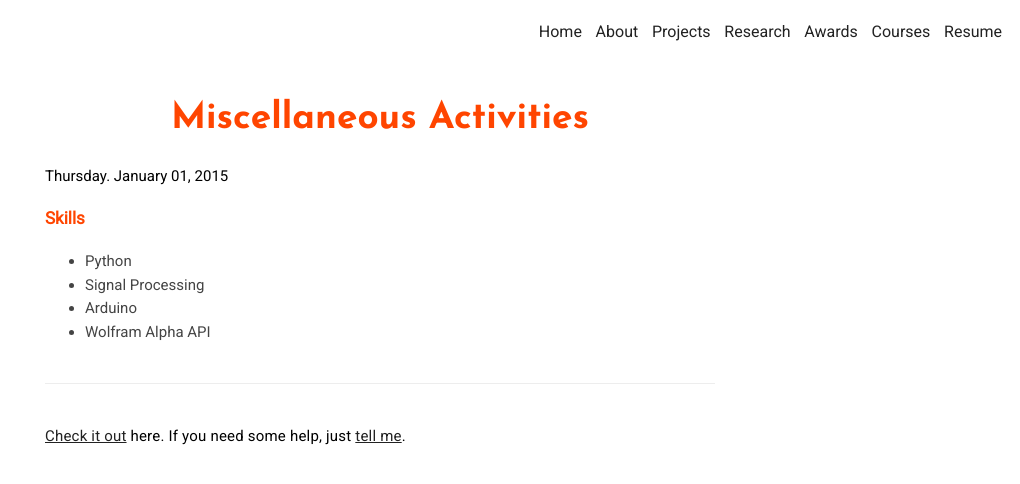
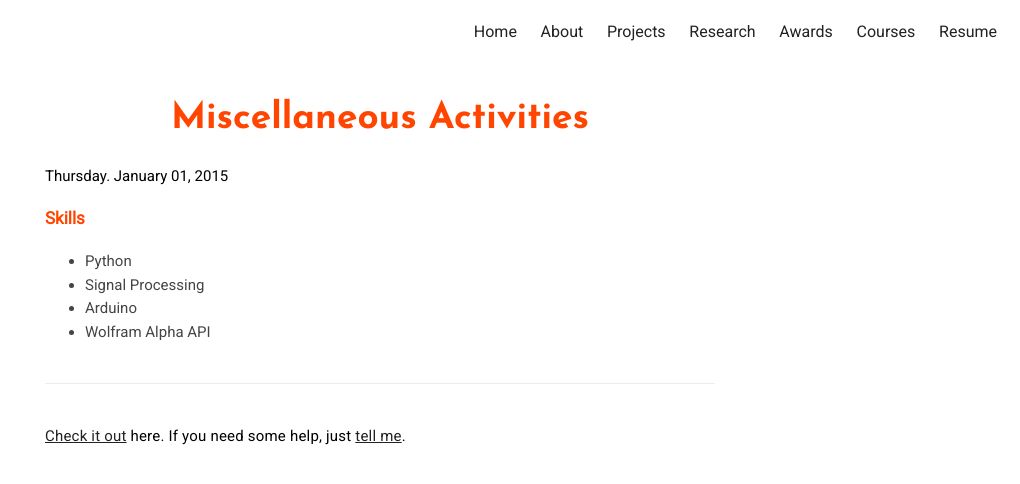
Before and after one commit to azraismail/azraismail.github.io, a Jekyll site: the page built from _posts/2016-10-11-MiscActivities.markdown, in a window 1280 px wide. Shown: the top 484 px of the page, without its empty margins (260-1280 px from the left). Built offline with Jekyll 4.4.1, drawn with Linux system fonts in a browser that asks for light colours.

Commit message:
Update nav.sass

```diff
--- a/_sass/components/nav.sass
+++ b/_sass/components/nav.sass
@@ -28,7 +28,7 @@
 
         > .item > .link
             font-size: 1.6rem
-            padding: 20px 5px
+            padding: 20px 10px
             font-weight: 500
 
             &:hover
```
